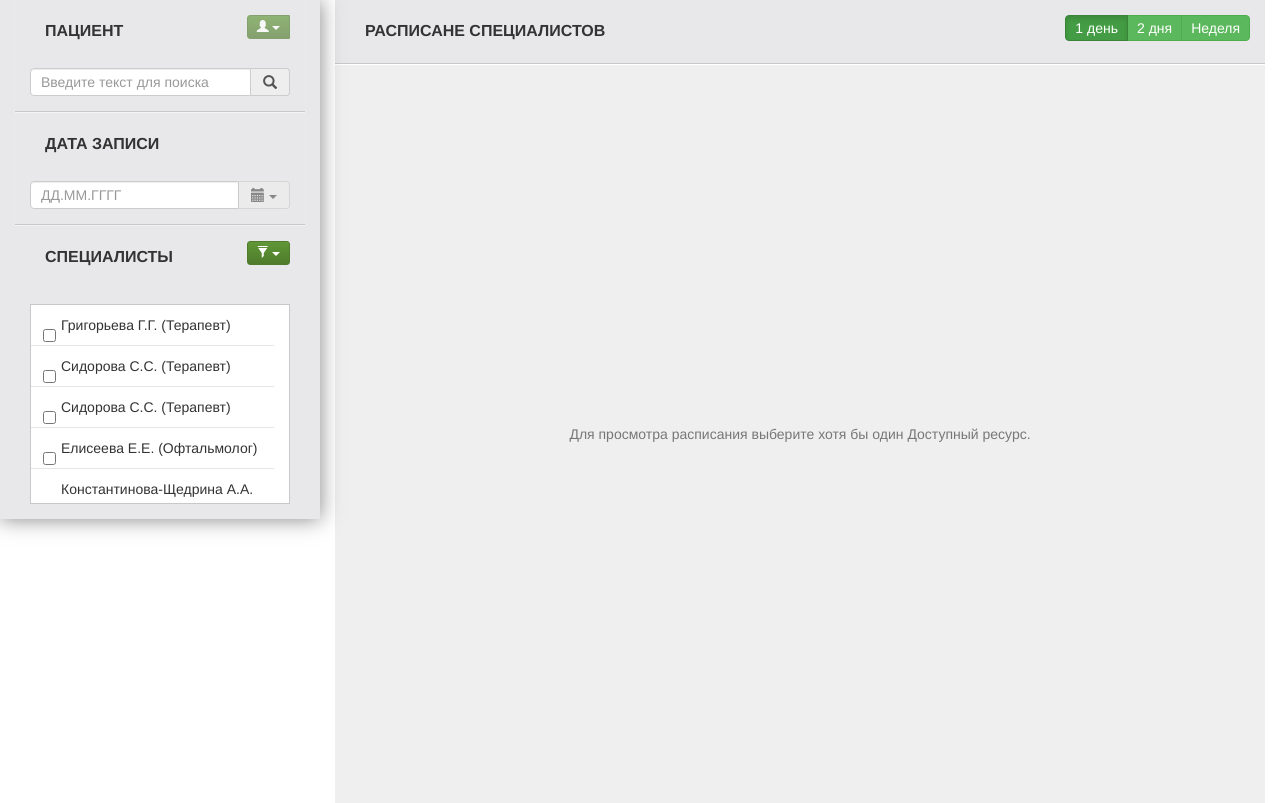
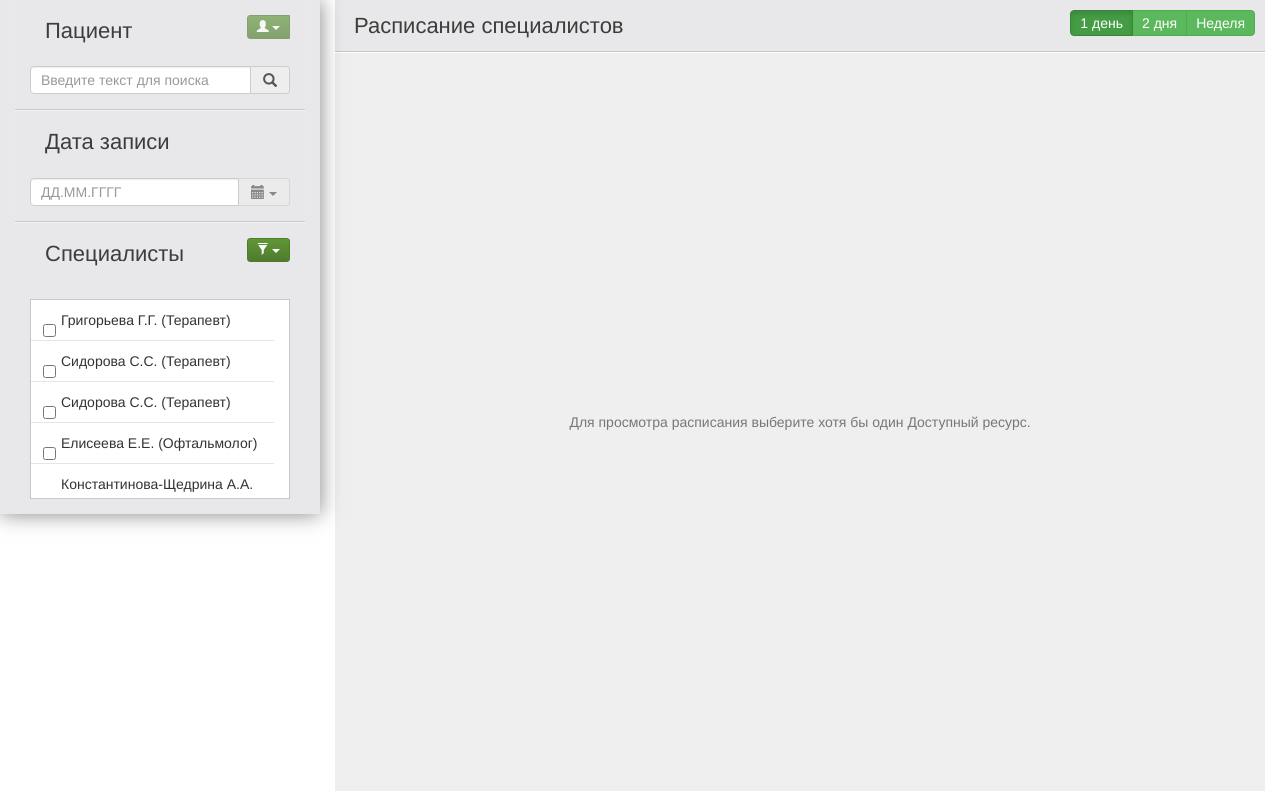
Before and after one commit to Mifon/emias-schedule, a website with bundled scripts: page index.html in a window 1280 px wide. Built offline with nearby package versions, Linux system fonts and the light colour scheme.

Commit message:
block title

```diff
--- a/index.html
+++ b/index.html
@@ -135,14 +135,14 @@
 	<div class="col-md-9 col-sm-9 p-center">
 
 		<!-- #Блок заголовка сетки расписния -->
-		<div class="p-block" ng-controller="DaysController">
+		<div class="p-block p-block--days" ng-controller="DaysController">
 			<div class="btn-group p-block__r-btns" style="float:right;">
 				<label class="btn btn-success" ng-model="radioModel" btn-radio="1" ng-change="changeDays()" uncheckable>1 день</label>
 				<label class="btn btn-success" ng-model="radioModel" btn-radio="2" ng-change="changeDays()" uncheckable>2 дня</label>
 				<label class="btn btn-success" ng-model="radioModel" btn-radio="7" ng-change="changeDays()" uncheckable>Неделя</label>
 			</div>
-			<div class="b-block__title">
-				<label>Расписане специалистов</label>
+			<div class="b-block__title b-block__title--days">
+				<label>Расписание специалистов</label>
 			</div>
 		</div>
 		<!-- /Блок заголовка сетки расписния -->
--- a/scss/base/_base.scss
+++ b/scss/base/_base.scss
@@ -29,13 +29,22 @@ body {
     	margin-bottom: 0;
     	@include box-shadow(none);
     }
+
+    &--days {
+    	padding: 10px;
+    }
 }
 .b-block__title {
 	padding-left: 15px;
+	color: #3d3d3c;
 	label {
-		text-transform: uppercase;
-		font-size: 16px;
-		margin-top: 5px;
+		text-transform: none;
+	    font-size: 22px;
+	    margin: 0;
+	    font-weight: 400;
+	}
+	&--days {
+		padding-left: 9px;
 	}
 }
 .p-block__r-btns {
```
Also changed, not shown: css/main.css.
